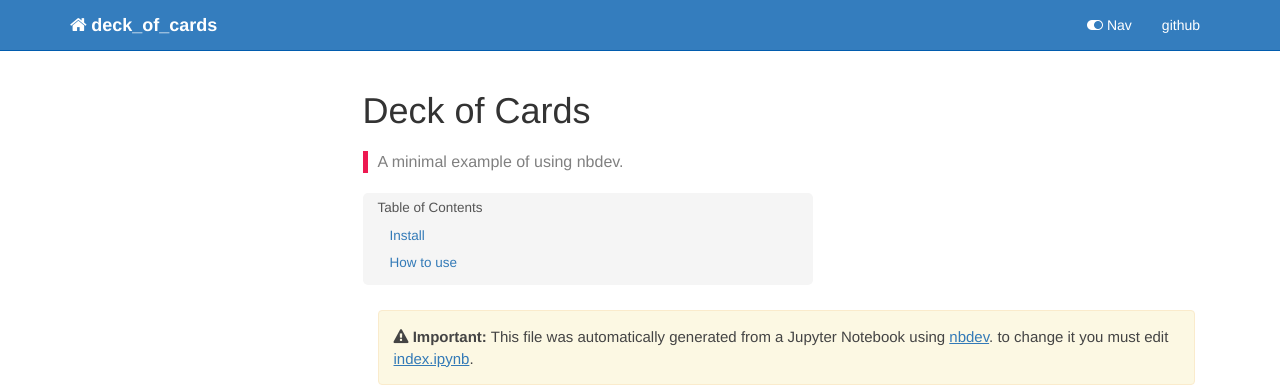
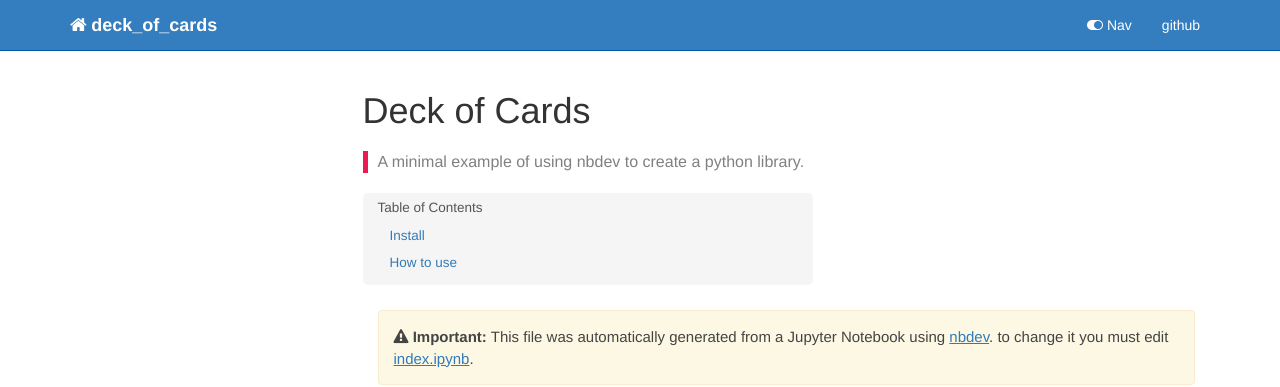
Before and after one commit to fastai/cards_deck, a Jekyll site: the page built from docs/index.html, in a window 1280 px wide. Shown: the top 387 px of the page. Built offline with Jekyll 4.4.1, drawn with Linux system fonts in a browser that asks for light colours; nearby versions of some CDN libraries; comment, search, counter and statistics services are not loaded.

```diff
--- a/docs/index.html
+++ b/docs/index.html
@@ -6,8 +6,8 @@ title: Deck of Cards
 keywords: fastai
 sidebar: home_sidebar
 
-summary: "A minimal example of using nbdev."
-description: "A minimal example of using nbdev."
+summary: "A minimal example of using nbdev to create a python library."
+description: "A minimal example of using nbdev to create a python library."
 nb_path: "index.ipynb"
 ---
 <!--
```
Also changed, not shown: README.md, 1 other file.
